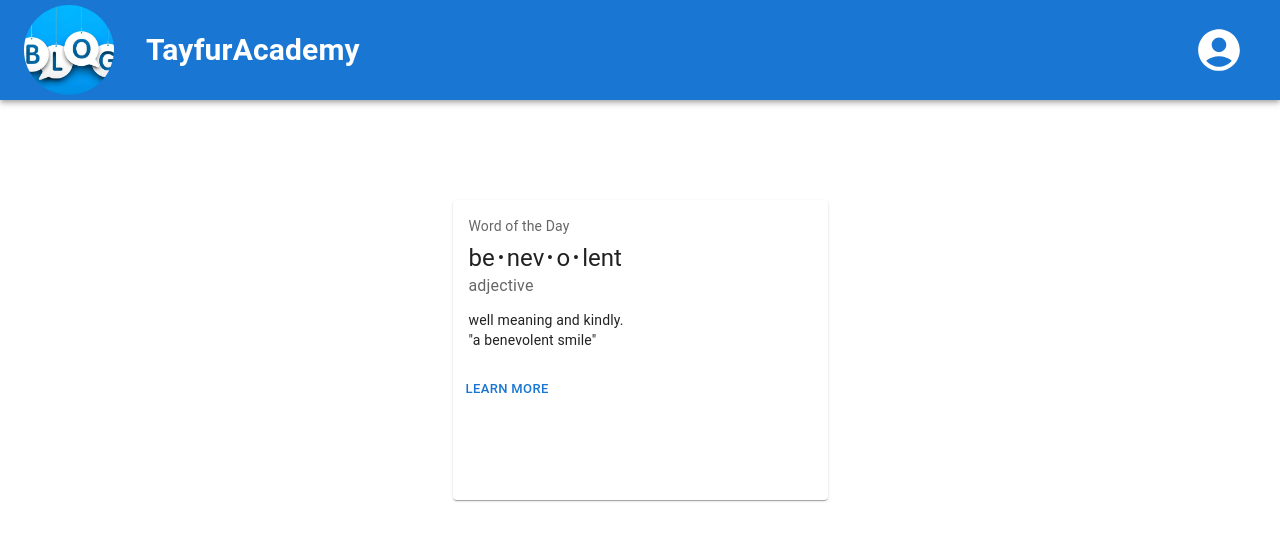
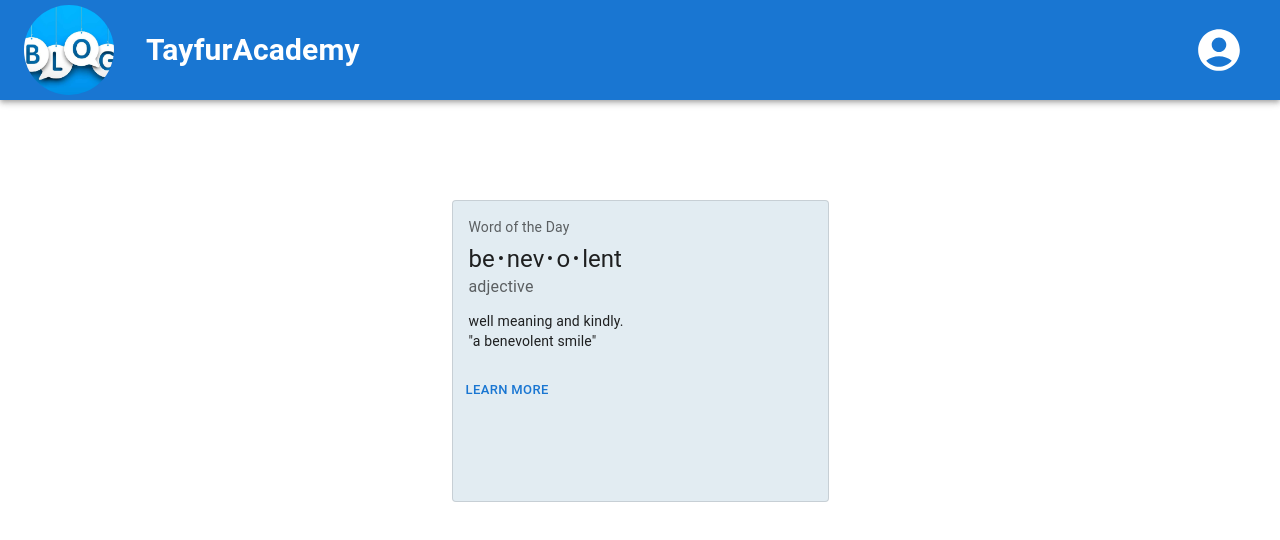
Before and after one commit to mustafatayfur/fireblog-app-reactt, a React (Create React App) app: page /profile in a window 1280 px wide. Shown: the top 540 px of the page. Built offline with nearby package versions, Linux system fonts and the light colour scheme.

Commit message:
prile card

```diff
--- a/src/pages/Profile.js
+++ b/src/pages/Profile.js
@@ -7,6 +7,7 @@ import CardActions from "@mui/material/CardActions";
 import CardContent from "@mui/material/CardContent";
 import Button from "@mui/material/Button";
 import Typography from "@mui/material/Typography";
+import blog from "../assets/blogpost.jpeg";
 
 const bull = (
   <Box
@@ -19,8 +20,9 @@ const bull = (
 export default function BasicCard() {
   return (
     <div className='profileCard'>
-      <Card sx={{ width: 375, height: 300 }}>
+      <Card sx={{ width: 375, height: 300, background: '#E2ECF2' }} variant="outlined">
         <CardContent>
+
           <Typography sx={{ fontSize: 14 }} color='text.secondary' gutterBottom>
             Word of the Day
           </Typography>
```
